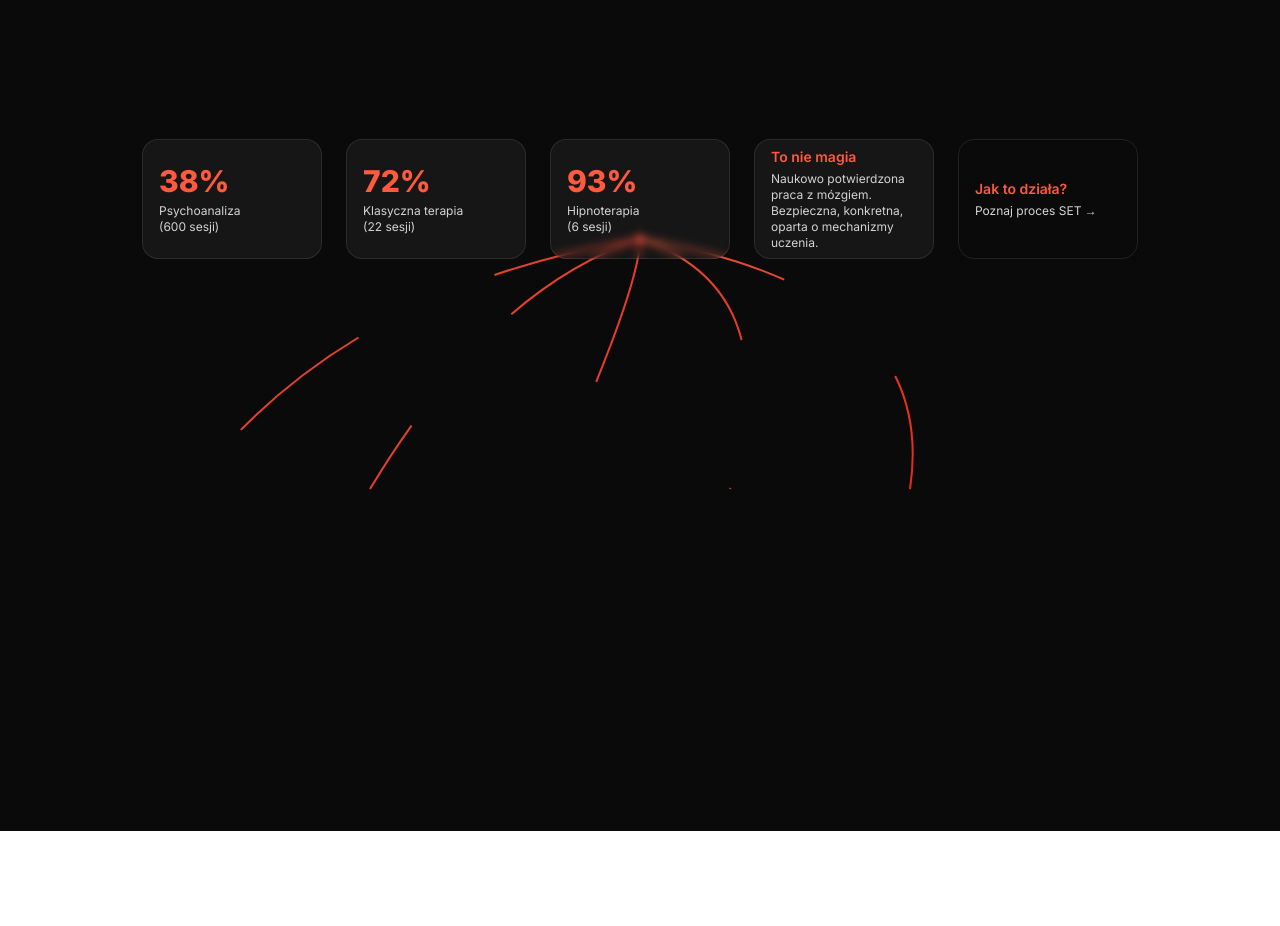
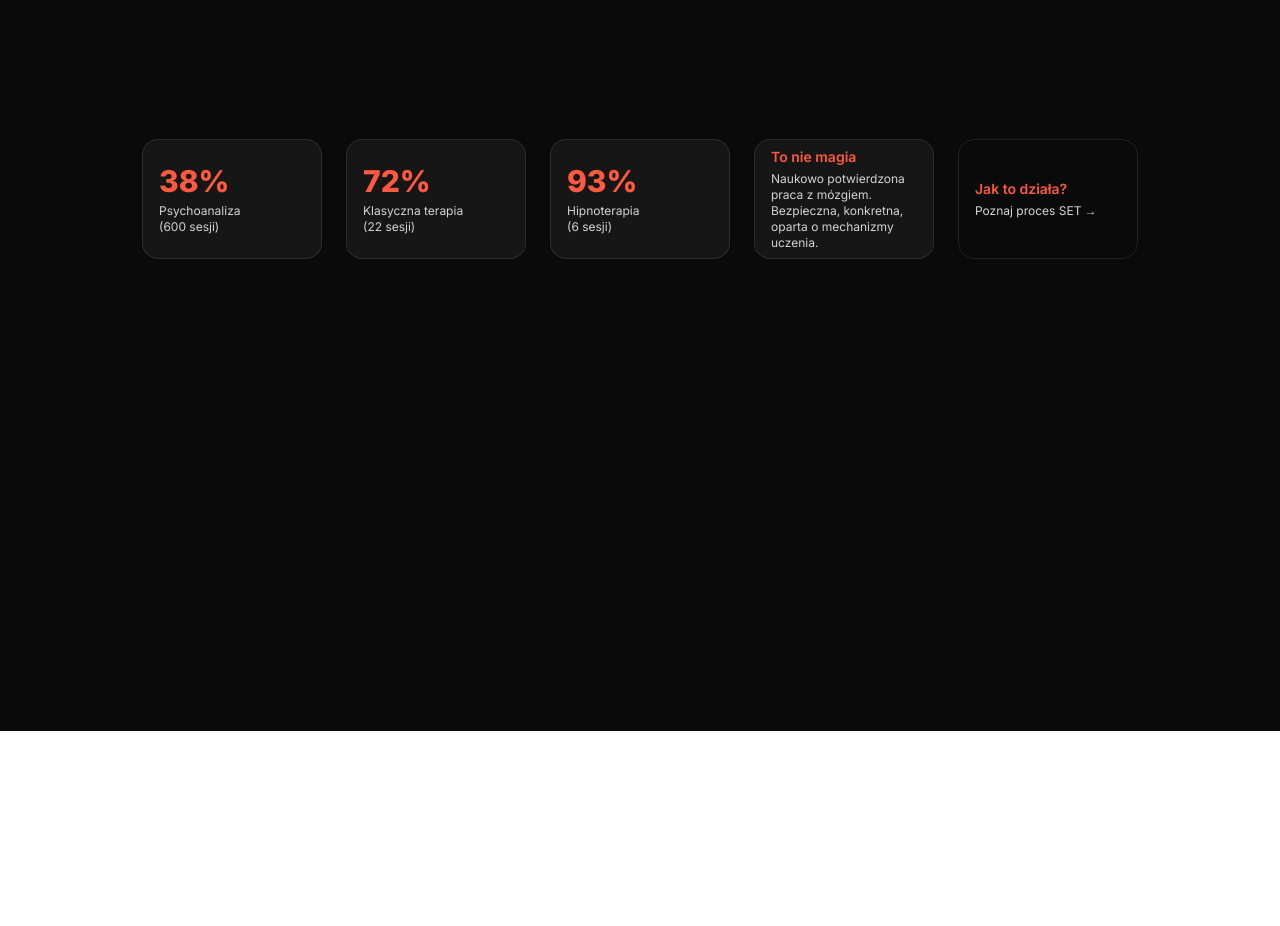
Before and after one commit to technikyvl/MAGIC-LANDING-PAGE-NEW, a Next.js app in the folder MAGICLIFELANDING/: page / in a window 1280 px wide. Shown: the part 1800-2726 px from the top of the page. Built offline with nearby package versions, Linux system fonts and the light colour scheme.

Commit message:
Update page.jsx

```diff
--- a/MAGICLIFELANDING/app/page.jsx
+++ b/MAGICLIFELANDING/app/page.jsx
@@ -170,26 +170,7 @@ export default function Page() {
             </p>
           </div>
 
-          <div id="rootContainer" className="relative min-h-[500px]">
-            {/* Central dot and lines SVG */}
-            <svg className="absolute inset-0 h-full w-full" viewBox="0 0 1200 500" preserveAspectRatio="xMidYMid meet">
-              <defs>
-                <linearGradient id="rootGradient" x1="0%" y1="0%" x2="100%" y2="100%">
-                  <stop offset="0%" stopColor="#FF5A3D" />
-                  <stop offset="100%" stopColor="#ff2d20" />
-                </linearGradient>
-              </defs>
-
-              {/* Central red dot */}
-              <circle className="tree-root" cx="600" cy="100" r="4" fill="url(#rootGradient)" />
-
-              {/* Lines from central dot to each box - evenly spaced */}
-              <path className="root-branch" d="M600 100 Q300 150 150 350" stroke="url(#rootGradient)" strokeWidth="2" fill="none" />
-              <path className="root-branch" d="M600 100 Q450 150 330 350" stroke="url(#rootGradient)" strokeWidth="2" fill="none" />
-              <path className="root-branch" d="M600 100 Q600 150 510 350" stroke="url(#rootGradient)" strokeWidth="2" fill="none" />
-              <path className="root-branch" d="M600 100 Q750 150 690 350" stroke="url(#rootGradient)" strokeWidth="2" fill="none" />
-              <path className="root-branch" d="M600 100 Q900 150 870 350" stroke="url(#rootGradient)" strokeWidth="2" fill="none" />
-            </svg>
+          <div id="rootContainer" className="relative min-h-[400px]">
 
             {/* All boxes in one perfectly aligned horizontal row */}
             <div className="flex justify-center items-center gap-6 mt-48">
```
